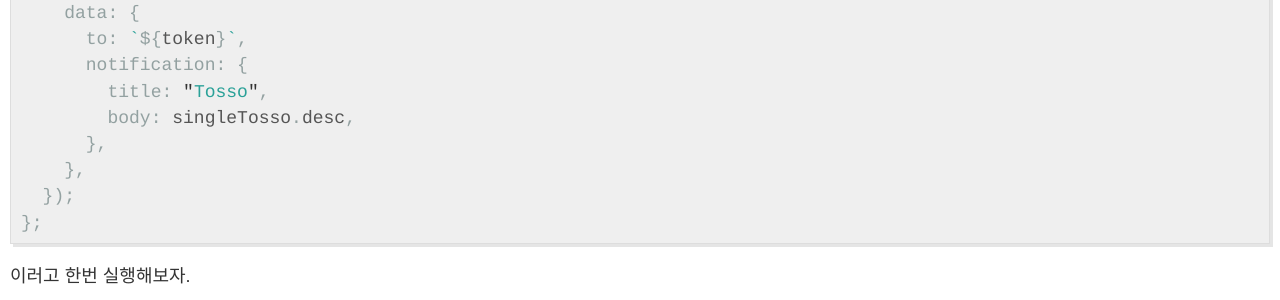
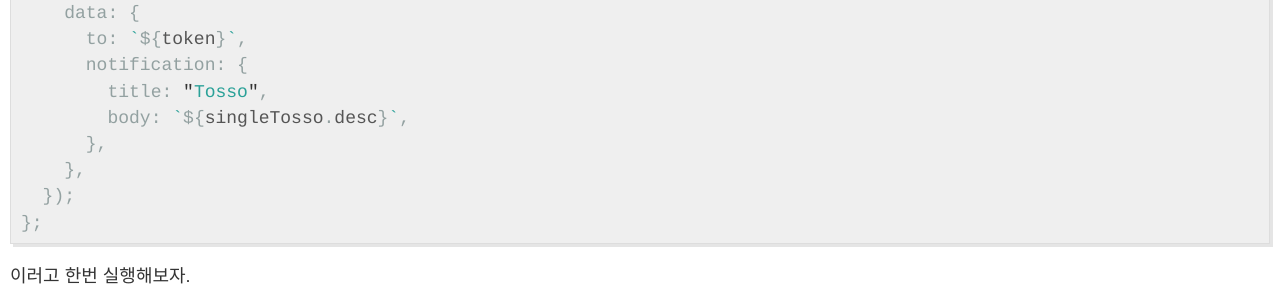
Before and after one commit to Kreator-Kaebal/Kreator-Kaebal.github.io, a Jekyll site: the page built from _posts/2022-3-7-typescript5.md, in a window 1280 px wide and 900 px high, scrolled down 9776 px. Shown: the part 152-452 px from the top of the window. Built offline with Jekyll 4.4.1, drawn with Linux system fonts in a browser that asks for light colours.

Commit message:
오타수정

```diff
--- a/_posts/2022-3-7-typescript5.md
+++ b/_posts/2022-3-7-typescript5.md
@@ -295,7 +295,7 @@ const getAlert = async () => {
       to: `${token}`,
       notification: {
         title: "Tosso",
-        body: singleTosso.desc,
+        body: `${singleTosso.desc}`,
       },
     },
   });
```
